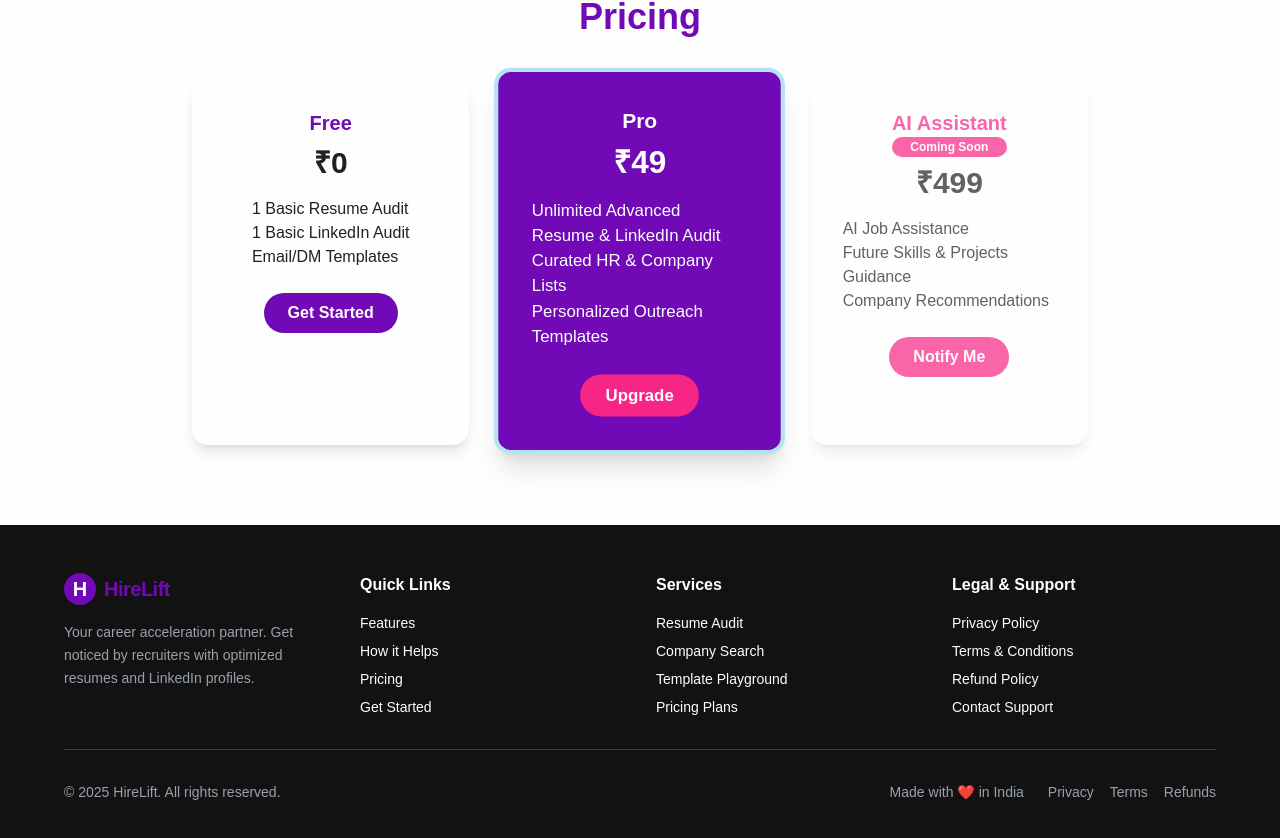
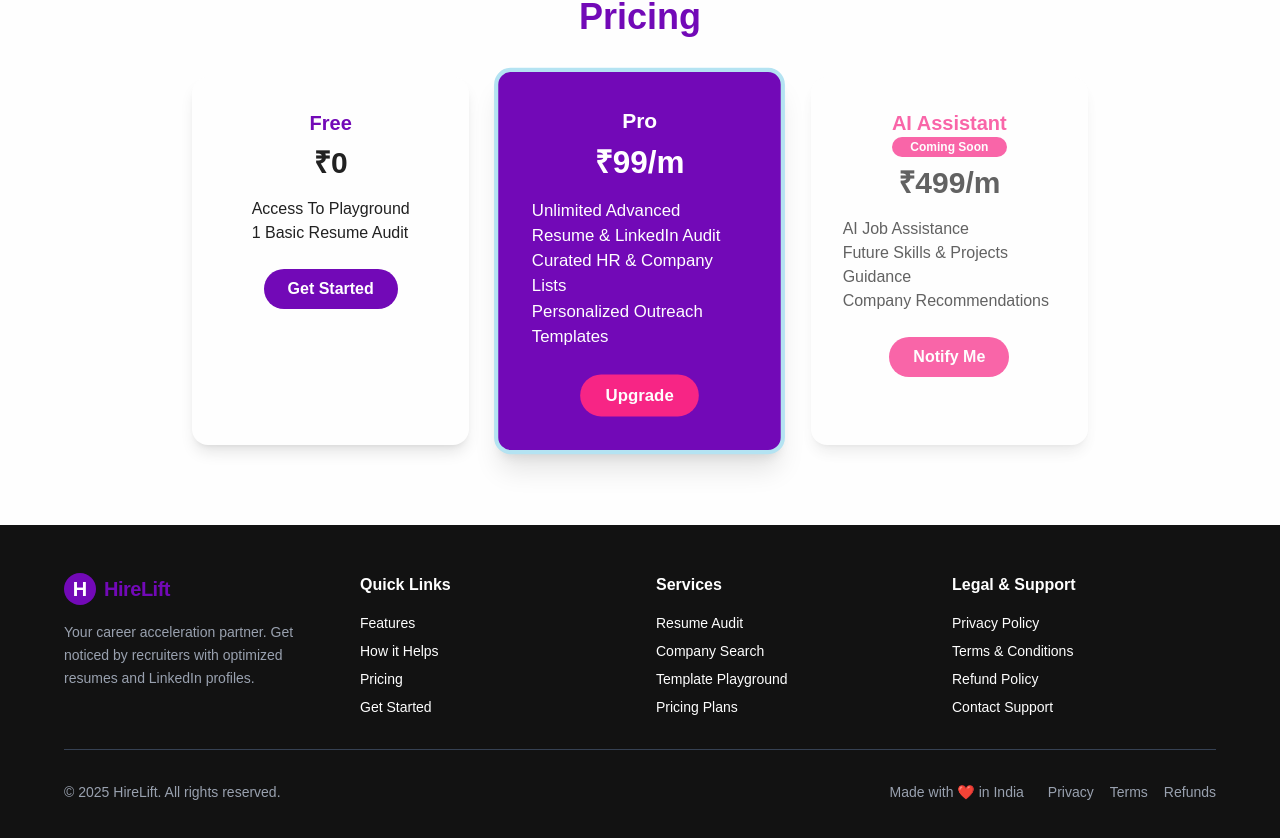
Before and after one commit to saurabhkabariya/hirelift, a Next.js app: page / in a window 1280 px wide. Shown: the part 2065-2903 px from the top of the page. Built offline with nearby package versions, Linux system fonts and the light colour scheme; no server answers.

Commit message:
Plan details fixed

```diff
--- a/app/page.js
+++ b/app/page.js
@@ -306,16 +306,15 @@ export default function HomePage() {
             <h3 className="text-xl font-bold text-[var(--primary)] mb-2">Free</h3>
             <p className="text-3xl font-extrabold text-[var(--foreground)] mb-4">₹0</p>
             <ul className="mb-6 text-[var(--foreground)]">
+              <li>Access To Playground</li>
               <li>1 Basic Resume Audit</li>
-              <li>1 Basic LinkedIn Audit</li>
-              <li>Email/DM Templates</li>
             </ul>
             <Link href="/auth" className="px-6 py-2 cursor-pointer rounded-full bg-[var(--primary)] text-white font-semibold hover:bg-[var(--secondary)] smooth">Get Started</Link>
           </div>
           {/* Pro Plan */}
           <div className="bg-[var(--primary)] rounded-2xl shadow-xl p-8 flex flex-col items-center scale-105 border-4 border-[var(--accent)] smooth">
             <h3 className="text-xl font-bold text-white mb-2">Pro</h3>
-            <p className="text-3xl font-extrabold text-white mb-4">₹49</p>
+            <p className="text-3xl font-extrabold text-white mb-4">₹99/m</p>
             <ul className="mb-6 text-white">
               <li>Unlimited Advanced Resume & LinkedIn Audit</li>
               <li>Curated HR & Company Lists</li>
@@ -326,7 +325,7 @@ export default function HomePage() {
           {/* Coming Soon Plan */}
           <div className="bg-[var(--background-light)] rounded-2xl shadow-lg p-8 flex flex-col items-center opacity-70 smooth">
             <h3 className="text-xl font-bold text-[var(--secondary)] mb-2">AI Assistant <div className="text-xs text-center bg-[var(--secondary)] text-white px-2 py-0.5 rounded-full">Coming Soon</div></h3>
-            <p className="text-3xl font-extrabold text-[var(--foreground)] mb-4">₹499</p>
+            <p className="text-3xl font-extrabold text-[var(--foreground)] mb-4">₹499/m</p>
             <ul className="mb-6 text-[var(--foreground)]">
               <li>AI Job Assistance</li>
               <li>Future Skills & Projects Guidance</li>
--- a/app/pricing/page.js
+++ b/app/pricing/page.js
@@ -27,8 +27,7 @@ export default function PricingPage() {
       description: 'Perfect for trying out our service',
       features: [
         '1 Basic Resume Audit',
-        '1 Basic LinkedIn Audit',
-        'Email/DM Templates',
+        'Email/DM Templates With Playground',
         'Basic ATS Score',
         'Standard Support'
       ],
@@ -40,17 +39,15 @@ export default function PricingPage() {
     },
     {
       name: 'Pro',
-      price: '₹49',
+      price: '₹99/m',
       description: 'Most popular for job seekers',
       features: [
         'Unlimited Resume Audits',
-        'Unlimited LinkedIn Audits',
         'Curated HR & Company Lists',
         'Personalized Outreach Templates',
         'Advanced ATS Analysis',
         'Keyword Optimization',
-        'Priority Support',
-        'Audit History'
+        'Priority Support'
       ],
       buttonText: 'Upgrade to Pro',
       buttonAction: () => {
@@ -63,7 +60,7 @@ export default function PricingPage() {
     },
     {
       name: 'AI Assistant',
-      price: '₹499',
+      price: '₹499/m',
       description: 'Coming soon - AI-powered career guidance',
       features: [
         'Everything in Pro',
```
